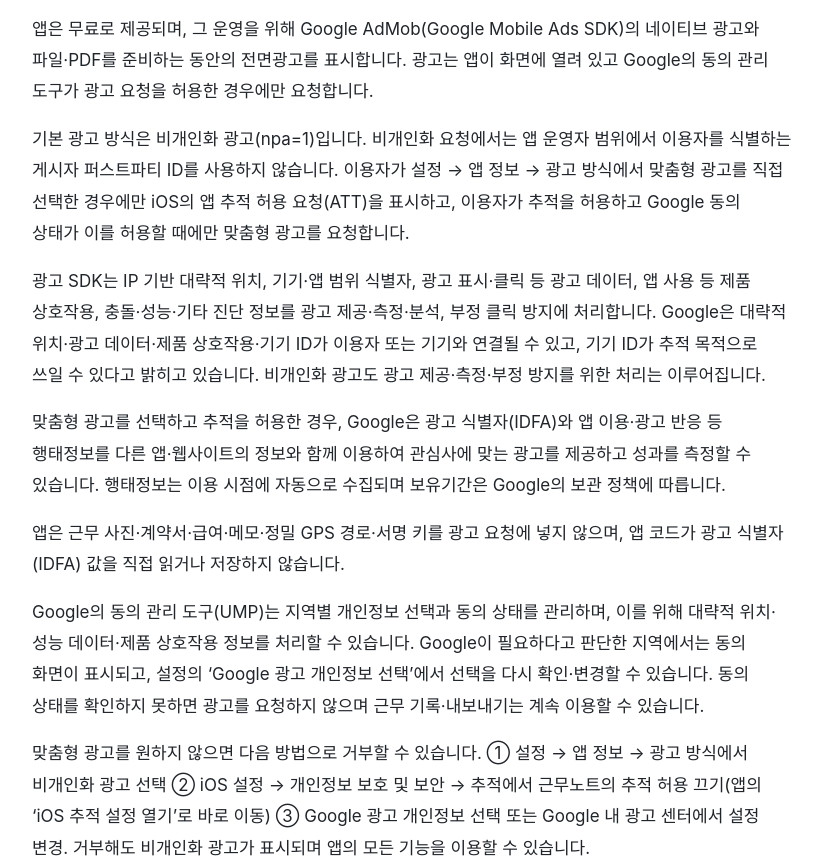
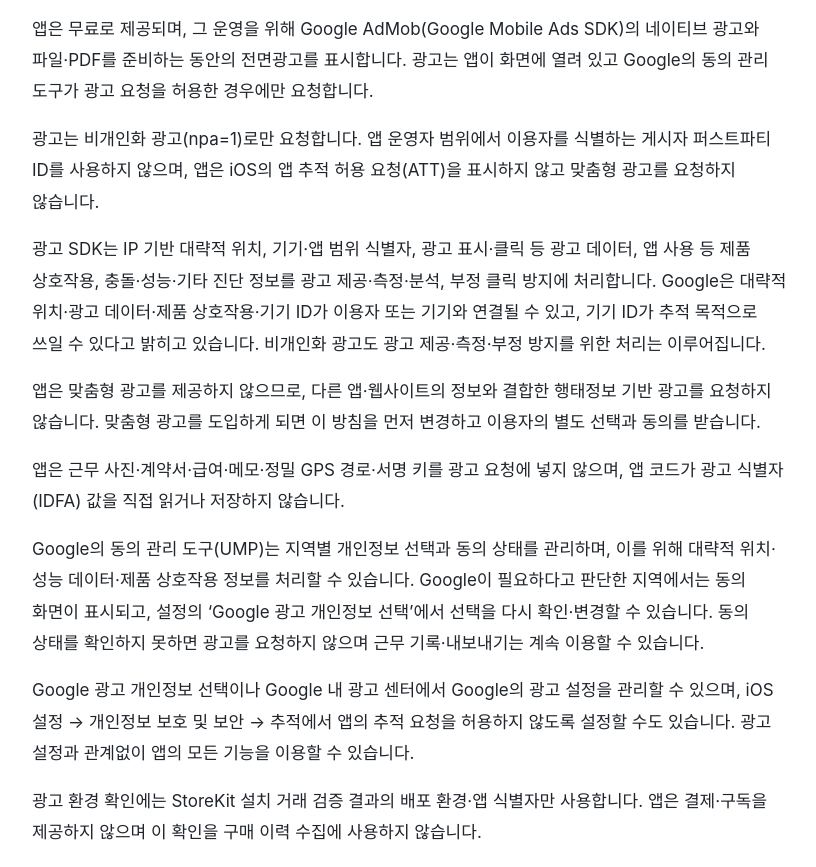
Before and after one commit to tsusuu/tsusuu.github.io, a plain HTML site: page workevidence-privacy/index.html in a window 1280 px wide. Shown: the part 2644-3511 px from the top of the page, without its empty margins (228-1044 px from the left). Drawn offline with Linux system fonts and the light colour scheme.

Commit message:
docs(workevidence): non-personalized ads only, no ATT request

```diff
--- a/workevidence-privacy/index.html
+++ b/workevidence-privacy/index.html
@@ -28,12 +28,12 @@
 </section>
 <section><h2>5. 광고와 개인정보 선택</h2>
 <p>앱은 무료로 제공되며, 그 운영을 위해 Google AdMob(Google Mobile Ads SDK)의 네이티브 광고와 파일·PDF를 준비하는 동안의 전면광고를 표시합니다. 광고는 앱이 화면에 열려 있고 Google의 동의 관리 도구가 광고 요청을 허용한 경우에만 요청합니다.</p>
-<p>기본 광고 방식은 비개인화 광고(npa=1)입니다. 비개인화 요청에서는 앱 운영자 범위에서 이용자를 식별하는 게시자 퍼스트파티 ID를 사용하지 않습니다. 이용자가 설정 → 앱 정보 → 광고 방식에서 맞춤형 광고를 직접 선택한 경우에만 iOS의 앱 추적 허용 요청(ATT)을 표시하고, 이용자가 추적을 허용하고 Google 동의 상태가 이를 허용할 때에만 맞춤형 광고를 요청합니다.</p>
+<p>광고는 비개인화 광고(npa=1)로만 요청합니다. 앱 운영자 범위에서 이용자를 식별하는 게시자 퍼스트파티 ID를 사용하지 않으며, 앱은 iOS의 앱 추적 허용 요청(ATT)을 표시하지 않고 맞춤형 광고를 요청하지 않습니다.</p>
 <p>광고 SDK는 IP 기반 대략적 위치, 기기·앱 범위 식별자, 광고 표시·클릭 등 광고 데이터, 앱 사용 등 제품 상호작용, 충돌·성능·기타 진단 정보를 광고 제공·측정·분석, 부정 클릭 방지에 처리합니다. Google은 대략적 위치·광고 데이터·제품 상호작용·기기 ID가 이용자 또는 기기와 연결될 수 있고, 기기 ID가 추적 목적으로 쓰일 수 있다고 밝히고 있습니다. 비개인화 광고도 광고 제공·측정·부정 방지를 위한 처리는 이루어집니다.</p>
-<p>맞춤형 광고를 선택하고 추적을 허용한 경우, Google은 광고 식별자(IDFA)와 앱 이용·광고 반응 등 행태정보를 다른 앱·웹사이트의 정보와 함께 이용하여 관심사에 맞는 광고를 제공하고 성과를 측정할 수 있습니다. 행태정보는 이용 시점에 자동으로 수집되며 보유기간은 Google의 보관 정책에 따릅니다.</p>
+<p>앱은 맞춤형 광고를 제공하지 않으므로, 다른 앱·웹사이트의 정보와 결합한 행태정보 기반 광고를 요청하지 않습니다. 맞춤형 광고를 도입하게 되면 이 방침을 먼저 변경하고 이용자의 별도 선택과 동의를 받습니다.</p>
 <p>앱은 근무 사진·계약서·급여·메모·정밀 GPS 경로·서명 키를 광고 요청에 넣지 않으며, 앱 코드가 광고 식별자(IDFA) 값을 직접 읽거나 저장하지 않습니다.</p>
 <p>Google의 동의 관리 도구(UMP)는 지역별 개인정보 선택과 동의 상태를 관리하며, 이를 위해 대략적 위치·성능 데이터·제품 상호작용 정보를 처리할 수 있습니다. Google이 필요하다고 판단한 지역에서는 동의 화면이 표시되고, 설정의 ‘Google 광고 개인정보 선택’에서 선택을 다시 확인·변경할 수 있습니다. 동의 상태를 확인하지 못하면 광고를 요청하지 않으며 근무 기록·내보내기는 계속 이용할 수 있습니다.</p>
-<p>맞춤형 광고를 원하지 않으면 다음 방법으로 거부할 수 있습니다. ① 설정 → 앱 정보 → 광고 방식에서 비개인화 광고 선택 ② iOS 설정 → 개인정보 보호 및 보안 → 추적에서 근무노트의 추적 허용 끄기(앱의 ‘iOS 추적 설정 열기’로 바로 이동) ③ Google 광고 개인정보 선택 또는 Google 내 광고 센터에서 설정 변경. 거부해도 비개인화 광고가 표시되며 앱의 모든 기능을 이용할 수 있습니다.</p>
+<p>Google 광고 개인정보 선택이나 Google 내 광고 센터에서 Google의 광고 설정을 관리할 수 있으며, iOS 설정 → 개인정보 보호 및 보안 → 추적에서 앱의 추적 요청을 허용하지 않도록 설정할 수도 있습니다. 광고 설정과 관계없이 앱의 모든 기능을 이용할 수 있습니다.</p>
 <p>광고 환경 확인에는 StoreKit 설치 거래 검증 결과의 배포 환경·앱 식별자만 사용합니다. 앱은 결제·구독을 제공하지 않으며 이 확인을 구매 이력 수집에 사용하지 않습니다.</p>
 <ul><li><a href="https://policies.google.com/privacy?hl=ko">Google 개인정보처리방침</a></li><li><a href="https://developers.google.com/admob/ios/privacy/data-disclosure">Google 광고 SDK 데이터 처리 안내</a></li><li><a href="https://policies.google.com/technologies/partner-sites?hl=ko">Google 서비스 파트너의 정보 사용</a></li><li><a href="https://myadcenter.google.com/?hl=ko">Google 내 광고 센터</a></li><li><a href="https://support.google.com/admob/answer/14199649?hl=ko">Google 게시자 식별자 및 데이터 안내</a></li><li><a href="https://developer.apple.com/app-store/user-privacy-and-data-use/">Apple 앱 개인정보 및 추적 기준</a></li></ul>
 </section>
@@ -52,12 +52,12 @@
 </section>
 <section><h2>9. 외부 서비스의 처리와 국외 이전</h2>
 <p>지도 조회, 광고 및 동의 관리, 이메일 문의 또는 이용자가 선택한 클라우드 저장을 위해 전달된 정보는 국외 서버에서 처리될 수 있습니다. 앱은 근무 자료 전체를 운영자 서버에 자동 전송하지 않습니다. 국외 이전의 세부 사항은 다음과 같습니다.</p>
-<p>Google 광고·동의 서비스 — 이전받는 자: Google Asia Pacific Pte. Ltd.(싱가포르, 계약 상대) 및 Google LLC 등 계열사 / 연락처: Google 개인정보 문의 양식(아래 링크) / 이전 국가: 미국 등 Google 데이터센터 소재 국가 / 이전 시기와 방법: 광고·동의 요청 시마다 네트워크로 전송 / 이전 항목: 제5항의 광고 SDK·UMP 처리 정보 / 목적: 광고 제공·측정·분석, 부정 방지, 개인정보 선택 기능 제공 / 보유기간: 정보 유형과 목적에 따라 Google 보관 정책에서 정한 기간 / 거부 방법과 효과: 맞춤형 광고는 제5항의 방법으로 거부할 수 있고 거부해도 앱의 모든 기능을 이용할 수 있습니다. 광고 표시에 필요한 처리 자체는 무료 앱 제공의 조건이므로, 이를 원하지 않으면 앱 이용을 중단(앱 삭제)해야 합니다.</p>
+<p>Google 광고·동의 서비스 — 이전받는 자: Google Asia Pacific Pte. Ltd.(싱가포르, 계약 상대) 및 Google LLC 등 계열사 / 연락처: Google 개인정보 문의 양식(아래 링크) / 이전 국가: 미국 등 Google 데이터센터 소재 국가 / 이전 시기와 방법: 광고·동의 요청 시마다 네트워크로 전송 / 이전 항목: 제5항의 광고 SDK·UMP 처리 정보 / 목적: 광고 제공·측정·분석, 부정 방지, 개인정보 선택 기능 제공 / 보유기간: 정보 유형과 목적에 따라 Google 보관 정책에서 정한 기간 / 거부 방법과 효과: 앱은 비개인화 광고만 요청하며, 제5항의 Google 광고 설정을 바꿔도 앱의 모든 기능을 이용할 수 있습니다. 광고 표시에 필요한 처리 자체는 무료 앱 제공의 조건이므로, 이를 원하지 않으면 앱 이용을 중단(앱 삭제)해야 합니다.</p>
 <p>Apple 지도 — 이전받는 자: Apple Inc. 및 계열사 / 연락처: Apple 개인정보 문의(아래 링크) / 이전 국가: 미국 등 Apple 서버 소재 국가 / 이전 시기와 방법: 이용자가 지도 검색·장소 조회·주소 찾기를 실행할 때 네트워크로 전송 / 이전 항목: 제4항의 검색어·장소 ID·지도 영역·좌표와 요청 정보 / 목적: 지도·장소·주소 정보 제공 / 보유기간: Apple 개인정보 처리방침에 따름 / 거부 방법과 효과: 지도 조회 대신 주소를 직접 입력하면 전송되지 않으며, 지도 검색·주소 찾기만 이용할 수 없습니다.</p>
 <p>iCloud Mail(지원 문의) — 이전받는 자: Apple Services Pte. Ltd.(싱가포르, 한국 iCloud 약관의 계약 주체) 및 Apple 계열사 / 연락처: Apple 개인정보 문의(아래 링크) / 이전 국가: 미국 등 Apple 서버 소재 국가 / 이전 시기와 방법: 이용자가 문의 메일을 보낼 때 전자우편으로 전송 / 이전 항목: 발신 주소·본문·이용자가 선택한 첨부 / 목적: 문의 접수·답변·문제 해결 / 보유기간: 문의 처리가 끝난 날부터 1년 / 거부 방법과 효과: 메일을 보내지 않으면 전송되지 않으며 앱 이용에는 영향이 없습니다.</p>
 <p>이용자가 연결한 AI(선택) — 이전받는 자: 이용자가 고른 회사 하나(OpenAI, L.L.C. / Anthropic, PBC / Google LLC) / 연락처: 각 회사의 개인정보 문의(아래 링크) / 이전 국가: 미국 등 해당 회사 서버 소재 국가 / 이전 시기와 방법: AI 연결을 켜고 동의한 뒤 일정표 사진을 분석할 때마다 이용자 본인의 API 키로 네트워크 전송 / 이전 항목: 위치·촬영 정보를 지운 일정표 사진(사진 속 이름·근무 시간이 포함될 수 있음)과 인식 지시문. 근무 기록·프로필·급여 자료는 보내지 않습니다 / 목적: 일정표 인식 / 보유기간: 해당 회사의 API 약관과 이용자의 계정 설정에 따름 / 거부 방법과 효과: AI 연결을 켜지 않거나 설정에서 동의를 철회하면 전송되지 않으며, 기기 AI와 문자 인식으로 계속 이용할 수 있습니다. API 키는 이 기기의 Keychain에만 저장하고 앱의 백업·내보내기에 넣지 않으며 다른 기기로 옮겨지지 않습니다.</p>
 <p>이용자가 선택한 저장·공유 — 내보낸 자료는 이용자가 고른 클라우드 제공자·수신자가 받습니다. 국가·보관·삭제 조건은 선택한 서비스와 수신자에 따르며, 전송 전에 대상을 확인하고 취소할 수 있습니다. 앱 안에서 삭제해도 외부 사본은 지워지지 않습니다.</p>
-<p>처리 근거: 지원 문의는 이용자의 요청에 따른 조치를 위해, 지도 조회는 이용자가 실행한 기능 제공을 위해, 비개인화 광고와 동의 관리는 무료 앱 제공을 위한 서비스 이행을 위해 처리하며, 맞춤형 광고는 이용자의 선택과 iOS 추적 허용·Google 동의를 근거로 처리합니다. 이용자가 연결한 AI로의 전송은 이용자의 선택과 회사별 동의를 근거로 처리합니다. 이 방침의 열람이나 앱의 계속 사용만으로 별도 동의가 필요한 처리에 동의한 것으로 보지 않습니다.</p>
+<p>처리 근거: 지원 문의는 이용자의 요청에 따른 조치를 위해, 지도 조회는 이용자가 실행한 기능 제공을 위해, 비개인화 광고와 동의 관리는 무료 앱 제공을 위한 서비스 이행을 위해 처리합니다. 이용자가 연결한 AI로의 전송은 이용자의 선택과 회사별 동의를 근거로 처리합니다. 이 방침의 열람이나 앱의 계속 사용만으로 별도 동의가 필요한 처리에 동의한 것으로 보지 않습니다.</p>
 <ul><li><a href="https://policies.google.com/privacy?hl=ko">Google 개인정보처리방침</a></li><li><a href="https://support.google.com/policies/troubleshooter/7575787?hl=ko">Google 개인정보 문의 양식</a></li><li><a href="https://www.google.com/about/datacenters/locations/">Google 데이터센터 위치</a></li><li><a href="https://policies.google.com/technologies/retention?hl=ko">Google 보관 정책</a></li><li><a href="https://www.apple.com/legal/privacy/kr/">Apple 개인정보 처리방침</a></li><li><a href="https://www.apple.com/kr/legal/privacy/contact/">Apple 개인정보 문의</a></li><li><a href="https://www.apple.com/legal/internet-services/icloud/kr/terms.html">한국 iCloud 이용약관</a></li><li><a href="https://m.privacy.go.kr/front/contents/cntntsView.do?contsNo=367">개인정보 포털 국외이전 안내</a></li><li><a href="https://openai.com/policies/privacy-policy/">OpenAI 개인정보처리방침</a></li><li><a href="https://www.anthropic.com/legal/privacy">Anthropic 개인정보처리방침</a></li><li><a href="https://ai.google.dev/gemini-api/terms">Google Gemini API 약관</a></li></ul>
 </section>
 <section><h2>10. 개인정보에 관한 권리와 행사 방법</h2>
```
